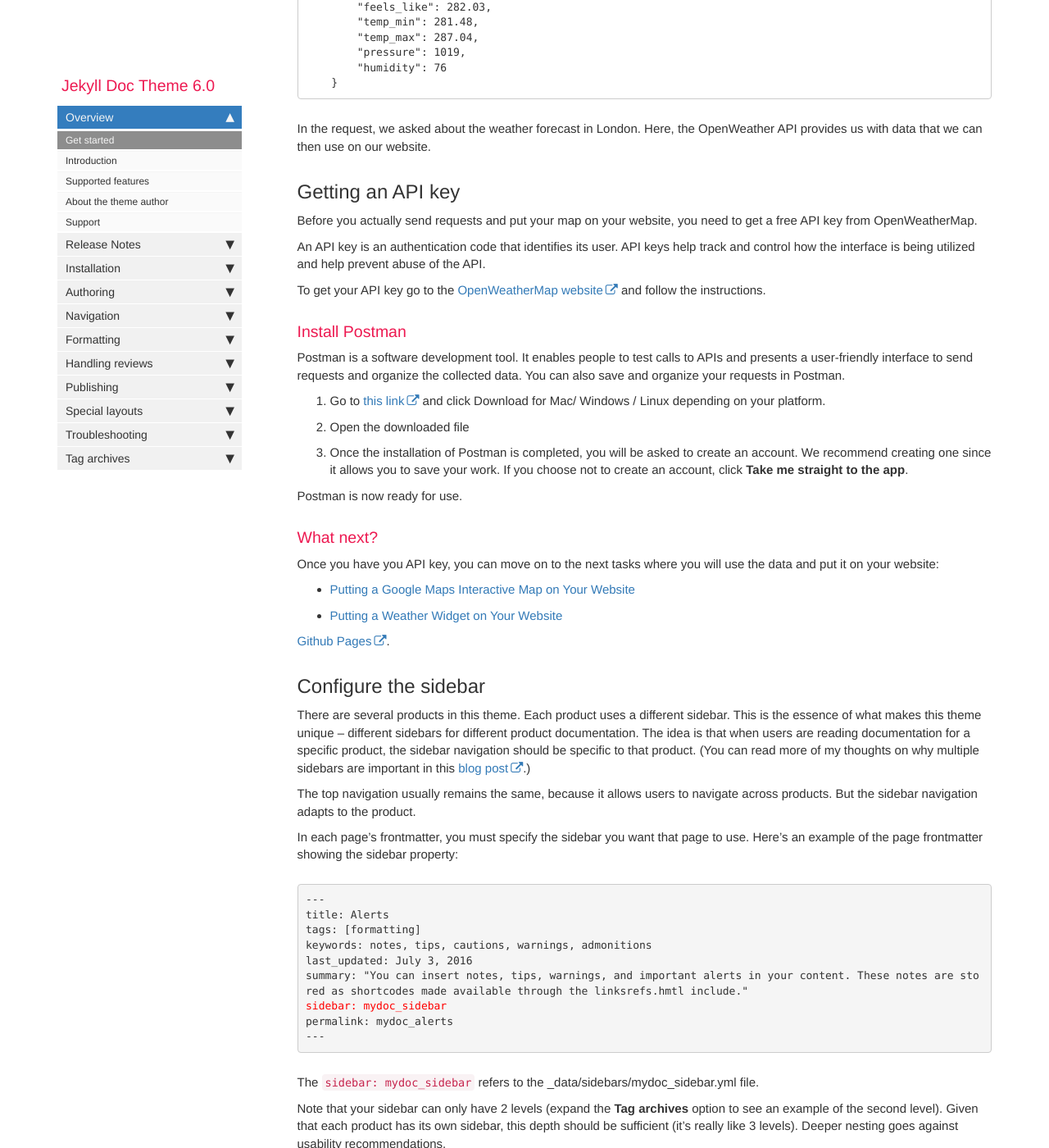
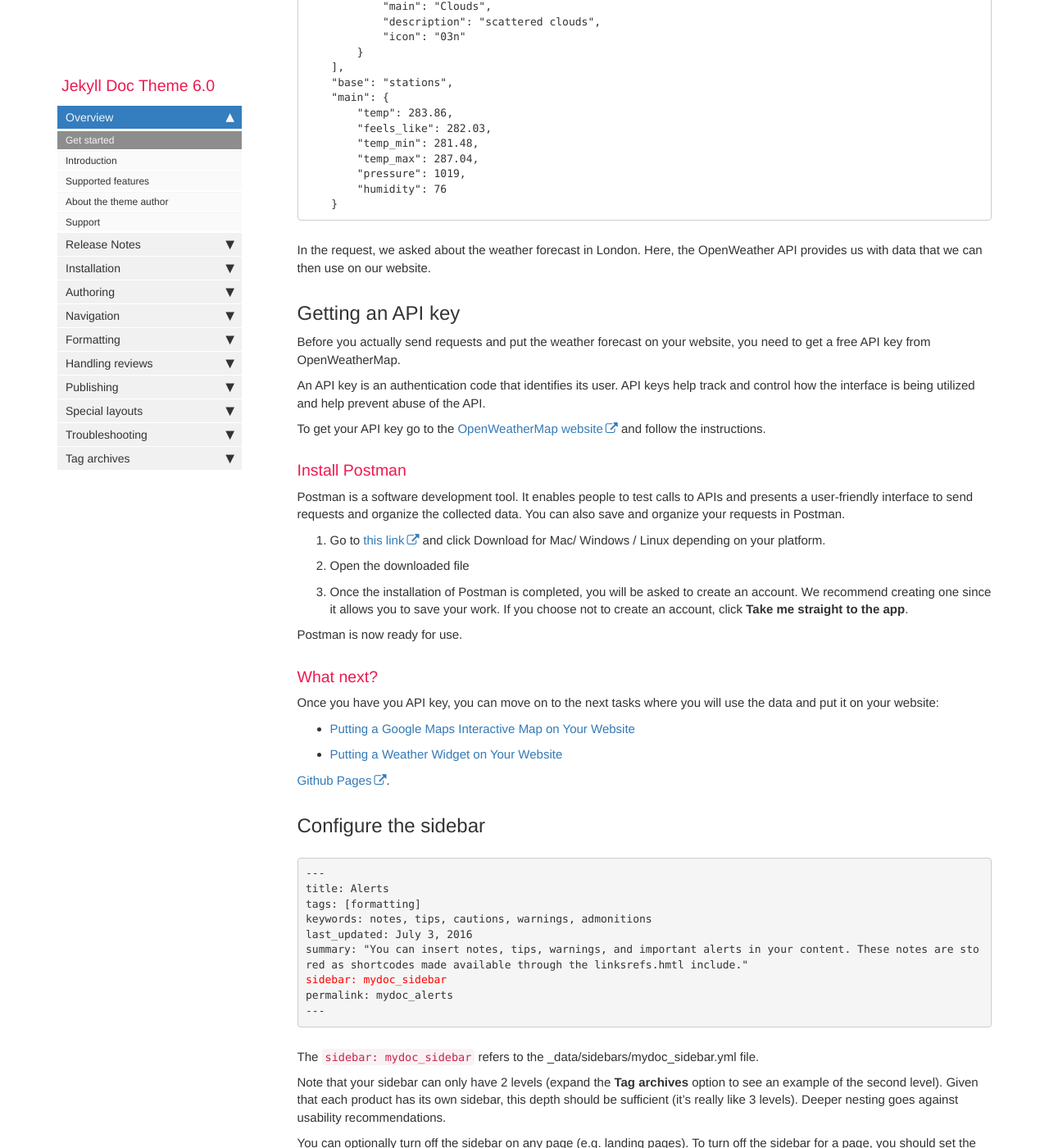
Before and after one commit to TonyBgithub/mydoctheme, a Jekyll site: the page built from index.md, in a window 1280 px wide and 1400 px high, scrolled down 1698 px. Shown: the whole window at 82% size. Built offline with Jekyll 4.4.1, drawn with Linux system fonts in a browser that asks for light colours; comment, search, counter and statistics services are not loaded; some of the changed text lies outside the part shown.

Commit message:
changing index again

```diff
--- a/index.md
+++ b/index.md
@@ -4,13 +4,13 @@ keywords: sample homepage
 tags: [getting_started]
 sidebar: mydoc_sidebar
 permalink: index.html
-summary: These brief instructions will help you get started quickly with Postman. The other topics in this help provide additional information and detail about API documentation.
+summary: These brief instructions will help you get started with API documentation. You will learn what an API is, and how to send requests using Postman, an API testing tool.
 ---
 
 {% include note.html content="If you are here, you have probably read either my resume, or my <a alt='LinkedIn profile' href='http://idratherbewriting.com'>LinkedIn Profile</a>. Thank you for your time and interest." %}
 
 ## Prerequisites
-You have basic knowledge of HTML, CSS and Javascript, and you can link an HTML page to a CSS file and a Javascript file.
+You have basic knowledge of how the internet works, and you can dabble with HTML, CSS and Javascript.
 
 ## What is an API?
 
@@ -65,7 +70,7 @@ In the request, we asked about the weather forecast in London. Here, the OpenWea
 
 ## Getting an API key
 
-Before you actually send requests and put your map on your website, you need to get a free API key from OpenWeatherMap.
+Before you actually send requests and put the weather forecast on your website, you need to get a free API key from OpenWeatherMap.
 
 An API key is an authentication code that identifies its user. API keys help track and control how the interface is being utilized and help prevent abuse of the API.
 
@@ -93,12 +98,6 @@ Once you have you API key, you can move on to the next tasks where you will use
 [Github Pages](https://pages.github.com/).
 
 ## Configure the sidebar
-
-There are several products in this theme. Each product uses a different sidebar. This is the essence of what makes this theme unique -- different sidebars for different product documentation. The idea is that when users are reading documentation for a specific product, the sidebar navigation should be specific to that product. (You can read more of my thoughts on why multiple sidebars are important in this [blog post](http://idratherbewriting.com/2016/03/23/release-of-documentation-theme-for-jekyll-50/).)
-
-The top navigation usually remains the same, because it allows users to navigate across products. But the sidebar navigation adapts to the product.
-
-In each page's frontmatter, you must specify the sidebar you want that page to use. Here's an example of the page frontmatter showing the sidebar property:
 
 <pre>
 ---
```
Also changed, not shown: other parts of index.md (+5 -0 lines).
